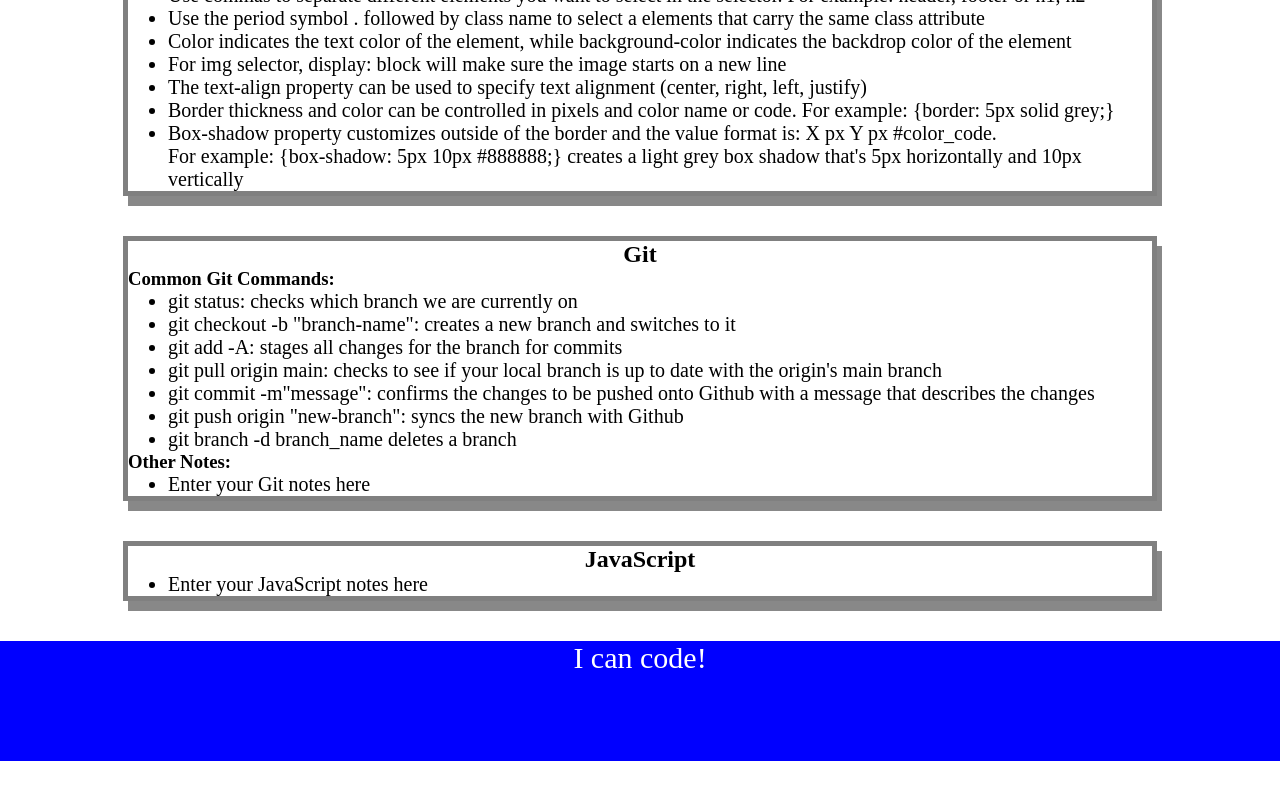
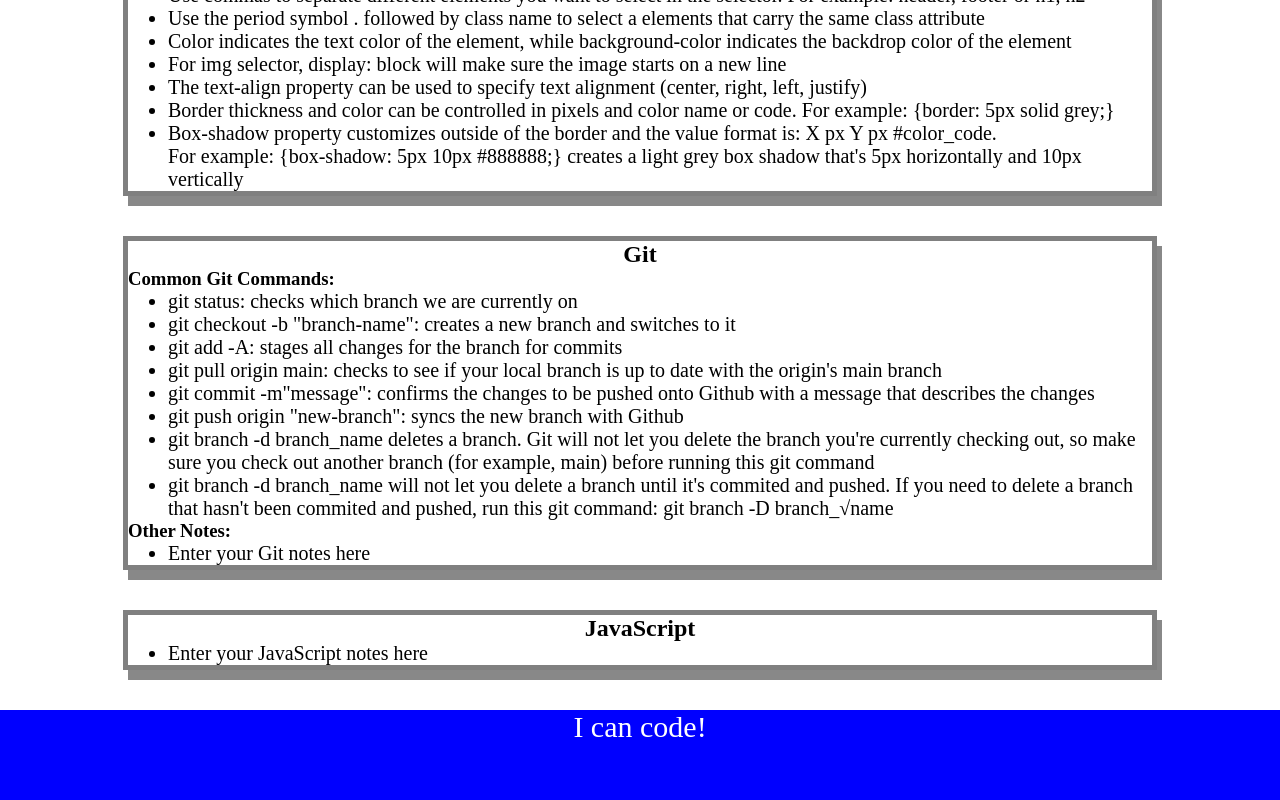
Before and after one commit to FeddericoWayne/prework-study-guide, a plain HTML site: page index.html in a window 1280 px wide. Shown: the part 1067-1867 px from the top of the page. Before the commit the page ends 1828 px from the top, so only its background shows below. Drawn offline with Linux system fonts and the light colour scheme.

Commit message:
updated-git-notes

```diff
--- a/index.html
+++ b/index.html
@@ -66,7 +66,8 @@
           <li>git pull origin main: checks to see if your local branch is up to date with the origin's main branch</li>
           <li>git commit -m"message": confirms the changes to be pushed onto Github with a message that describes the changes</li>
           <li>git push origin "new-branch": syncs the new branch with Github</li>
-          <li>git branch -d branch_name deletes a branch</li>
+          <li>git branch -d branch_name deletes a branch. Git will not let you delete the branch you're currently checking out, so make sure you check out another branch (for example, main) before running this git command</li>
+          <li>git branch -d branch_name will not let you delete a branch until it's commited and pushed. If you need to delete a branch that hasn't been commited and pushed, run this git command: git branch -D branch_√name</li>
         </ul>
         <h3>Other Notes:</h3>
         <ul>
```
